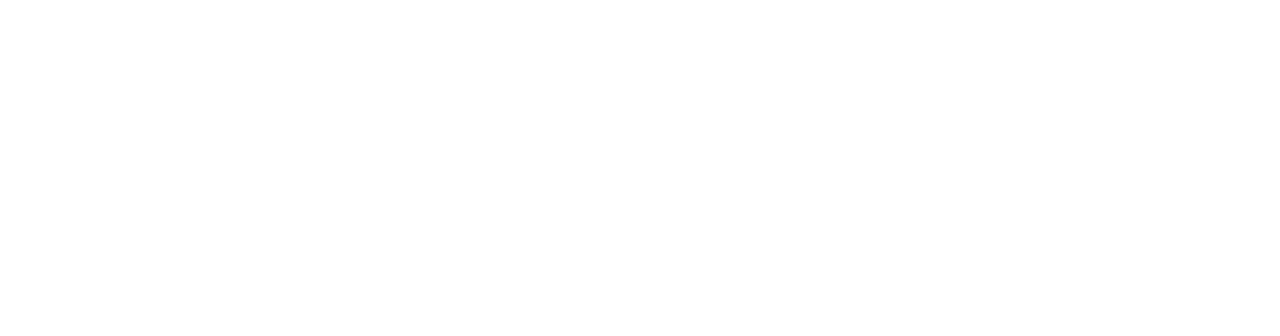
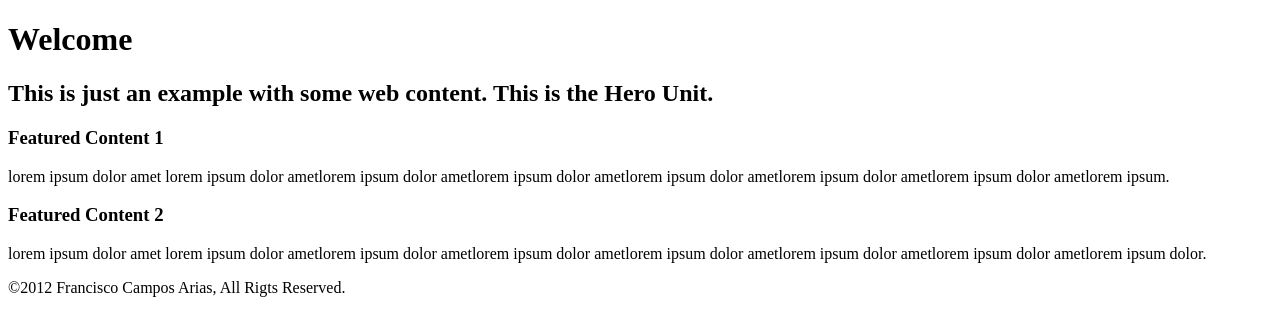
Before and after one commit to Boren1111/crap-portfolio, a plain HTML site: page index.html in a window 1280 px wide. Drawn offline with Linux system fonts and the light colour scheme.

Commit message:
added index file

```diff
--- a/index.html
+++ b/index.html
@@ -4,7 +4,48 @@
     <meta charset="utf-8">
     <title>crap portfolio</title>
   </head>
-  <body>
+  <body><!DOCTYPE HTML>
+<!-- THE DOCTYPE tells the browser what type of webpage to render, the doctype used in this website is HTML5 which is the most recent HTML. -->
+<html lang="en-US">
+<head>
+	<meta charset="UTF-8">
+	<title>My Pimpin Website</title>
+	<!-- THE TITLE element is the name of the page, it is also visible in the browser tab. Its always good practice to give each page an appropriate title. -->
+	<meta name="description" content="A sample website, nothin fancy">
+      <meta http-equiv="author" content="Francisco Campos Arias">
+      <meta name="keywords" content="html, css, web, design, sample, practice">
+      <!-- These are META TAGS, they're used to describe the website, this information is read mainly by search engines like GOOGLE, YAHOO, ETC... -->
+	<link rel="stylesheet" href="style.css">
+	<script src="http://localhost:8080/target/target-script-min.js#anonymous"></script>
+</head>
+<body>
+	<div class="container">
+<!-- THIS ACTUAL CONTENT BEGINS HERE...this is called a comment. which can only be seen when viewing the source code. This text CANNOT be seen by the browser. Its helpful when you need to place notes, comments or reminders in your code -->
+	<header>
+		<div class="header">
+			<h1>Welcome</h1>
+		</div>
+	</header>
+	<!-- END HEADER | the header element in new to HTML5 -->
+		<div class="main">
+			<h2>This is just an example with some web content. This is the Hero Unit.</h2>
+		</div>
+		<div class="feature">
+			<h3>Featured Content 1</h3>
+			<p>lorem ipsum dolor amet lorem ipsum dolor ametlorem ipsum dolor ametlorem ipsum dolor ametlorem ipsum dolor ametlorem ipsum dolor ametlorem ipsum dolor ametlorem ipsum.</p>
+			<!-- LOREM IPSUM is universally used. Lorem ipsum is dummy text, it does't really mean anything. Its used to fill space or for mockups. -->
+		</div>
+		<div class="feature">
+			<h3>Featured Content 2</h3>
+			<p>lorem ipsum dolor amet lorem ipsum dolor ametlorem ipsum dolor ametlorem ipsum dolor ametlorem ipsum dolor ametlorem ipsum dolor ametlorem ipsum dolor ametlorem ipsum dolor.</p>
+		</div>
+	<footer>
+		&copy;2012 Francisco Campos Arias, All Rigts Reserved.
+	</footer>
+	<!-- END FOOTER | the footer element is also new to HTML5 -->
+	</div>
+</body>
+</html>
 
   </body>
 </html>
```
